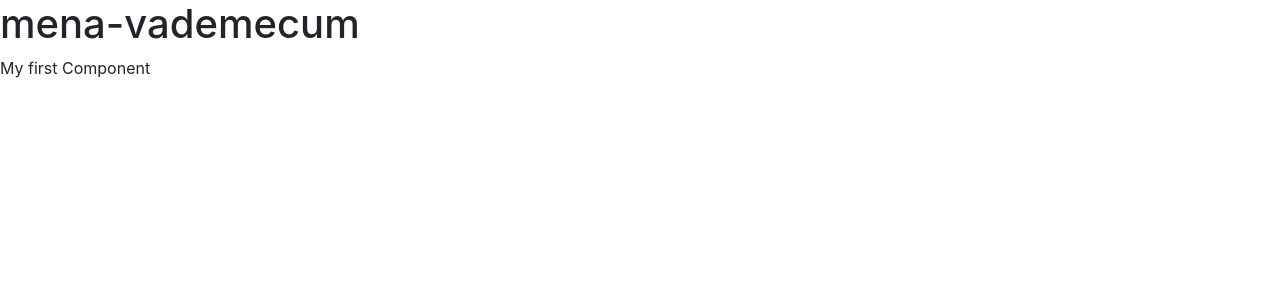
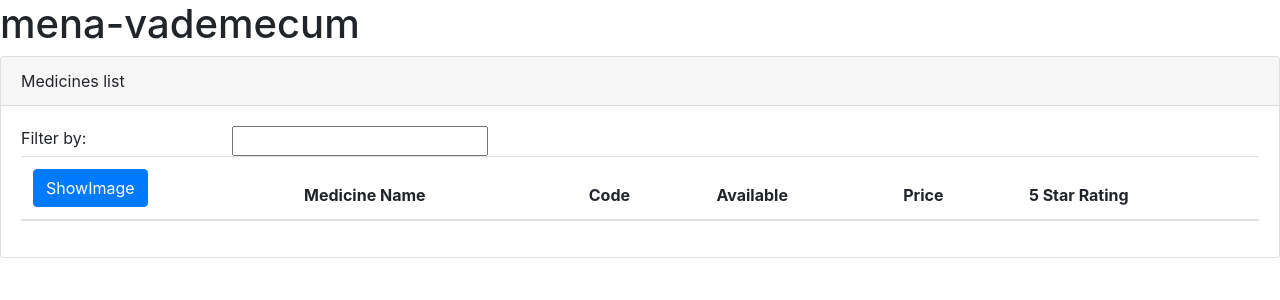
Before and after one commit to mhungc/Angular-Basic, an Angular app in the folder Final/mena-vademecum/: page / in a window 1280 px wide. Shown: the top 300 px of the page. Built offline with nearby package versions, Linux system fonts and the light colour scheme.

Commit message:
Create Medicine List component with his template.

```diff
--- a/Final/mena-vademecum/package.json
+++ b/Final/mena-vademecum/package.json
@@ -3,7 +3,7 @@
   "version": "0.0.0",
   "scripts": {
     "ng": "ng",
-    "start": "ng serve",
+    "start": "ng serve -o",
     "build": "ng build",
     "test": "ng test",
     "lint": "ng lint",
--- a/Final/mena-vademecum/src/app/app.component.ts
+++ b/Final/mena-vademecum/src/app/app.component.ts
@@ -3,7 +3,7 @@ import { Component } from '@angular/core';
 @Component({
   selector: 'app-root',
   template: `<div><h1>{{title}}</h1>
-  <div>My first Component</div>
+  <app-medicines></app-medicines>
   </div>`,
   styleUrls: ['./app.component.css']
 })
--- a/Final/mena-vademecum/src/app/app.module.ts
+++ b/Final/mena-vademecum/src/app/app.module.ts
@@ -2,10 +2,12 @@ import { BrowserModule } from '@angular/platform-browser';
 import { NgModule } from '@angular/core';
 
 import { AppComponent } from './app.component';
+import { MedicineListComponent } from './medicines/medicine-list.component';
 
 @NgModule({
   declarations: [
-    AppComponent
+    AppComponent,
+    MedicineListComponent
   ],
   imports: [
     BrowserModule
--- /dev/null
+++ b/Final/mena-vademecum/src/app/medicines/medicine-list-component.html
@@ -0,0 +1,35 @@
+<div class='card'>
+  <div class='card-header'>
+    Medicines list
+  </div>
+  <div class='card-body'>
+    <div class='row'>
+      <div class='col-md-2'>Filter by:</div>
+      <div class='col-md-4'>
+        <input type='text' />
+      </div>
+    </div>
+
+    <div class='table-responsive'>
+      <table class='table'>
+        <thead>
+          <tr>
+            <th>
+              <button class='btn btn-primary'>
+                ShowImage
+              </button>
+            </th>
+            <th>Medicine Name</th>
+            <th>Code</th>
+            <th>Available</th>
+            <th>Price</th>
+            <th>5 Star Rating</th>
+          </tr>
+        </thead>
+        <tbody>
+
+        </tbody>
+      </table>
+    </div>
+  </div>
+</div>
```
Also changed, not shown: Final/mena-vademecum/src/app/medicines/medicine-list.component.ts (added, +8 -0 lines).
